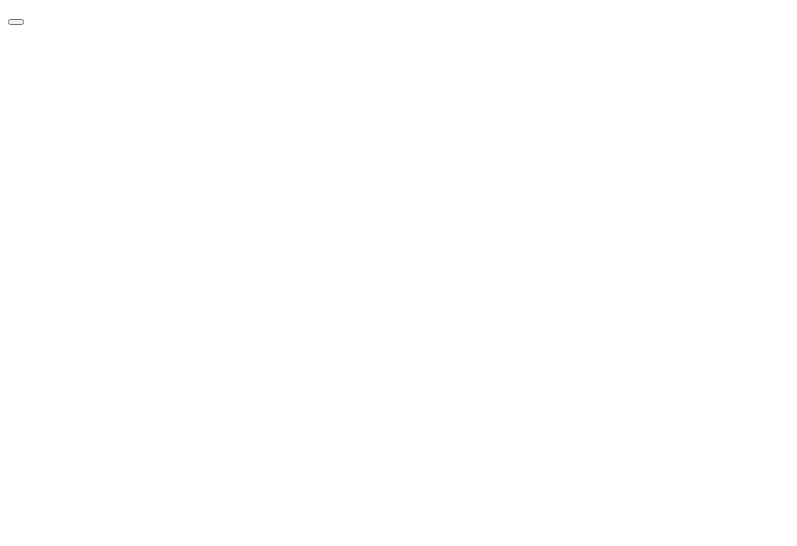
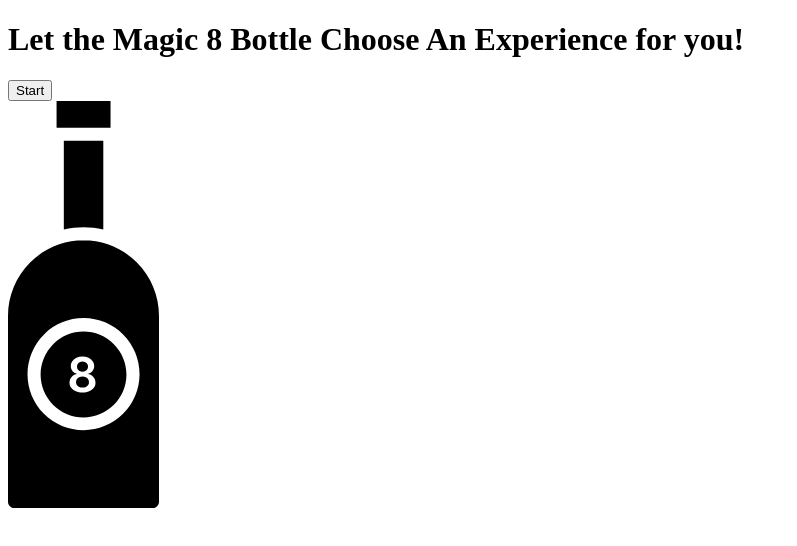
Before and after one commit to nicolemah99/magic-8-bottle, a plain HTML site: page index.html in a window 1280 px wide. Shown: the whole page, without its empty margins (0-797 px from the left). Drawn offline with Linux system fonts and the light colour scheme.

Commit message:
html file

```diff
--- a/index.html
+++ b/index.html
@@ -1,12 +1,23 @@
 <!DOCTYPE html>
 <html lang="en">
+
 <head>
-<title>Working with remote data</title>
-  <meta charset="utf-8"/>
+    <title>Working with remote data</title>
+    <meta charset="utf-8" />
     <script src="script.js"></script>
 
 </head>
+
 <body>
-    <button onclick="startGame()"></button>
+    <div class="section-4 wf-section">
+        <div id="GameContainer" class="div-block-6">
+            <div class="div-block-7">
+                <h1 class="heading-2">Let the Magic 8 Bottle Choose An Experience for you!</h1>
+                <button id="StartButton" onclick="startGame()">Start</button>
+            </div><img src="https://cdn.jsdelivr.net/gh/nicolemah99/magic-8-bottle/wineBottle.svg" loading="lazy"
+                alt="">
+        </div>
+    </div>
 </body>
+
 </html>
```
